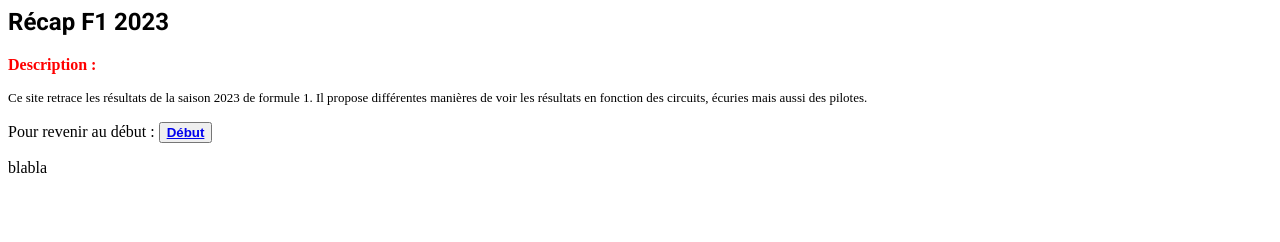
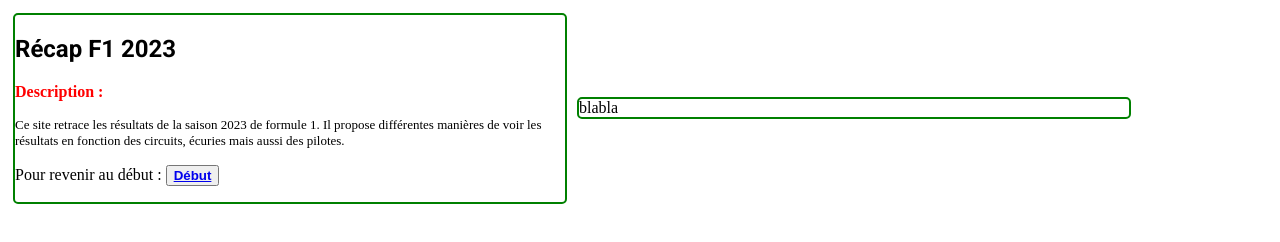
Before and after one commit to rapych/SiteDesSites, a plain HTML site: page index_general.html in a window 1280 px wide. Drawn offline with Linux system fonts and the light colour scheme; a web font is replaced by a local one.

Commit message:
debut du travail

```diff
--- a/index_general.css
+++ b/index_general.css
@@ -1,3 +1,18 @@
+#main-container{
+    display: flex;
+    flex-direction: row;
+    align-items: center;
+    flex-wrap: wrap;
+}
+
+.site{
+    border: 2px solid green;
+    border-radius: 5px;
+    margin: 5px;
+    min-width: 550px;
+    max-width: 550px;
+}
+
 .site-title{
     font-family: roboto;
 }
--- a/index_general.html
+++ b/index_general.html
@@ -18,7 +18,8 @@
 
 
 <body>
-	<balise id="début">
+
+	<section id="main-container">
 	<div class='site'>
 		<h2 class="site-title">Récap F1 2023</h2>
 		<p class="description-title">Description :</p>
@@ -35,4 +36,6 @@
 		blabla
 	</div>
 
+	</section>
+
 </body>
```
